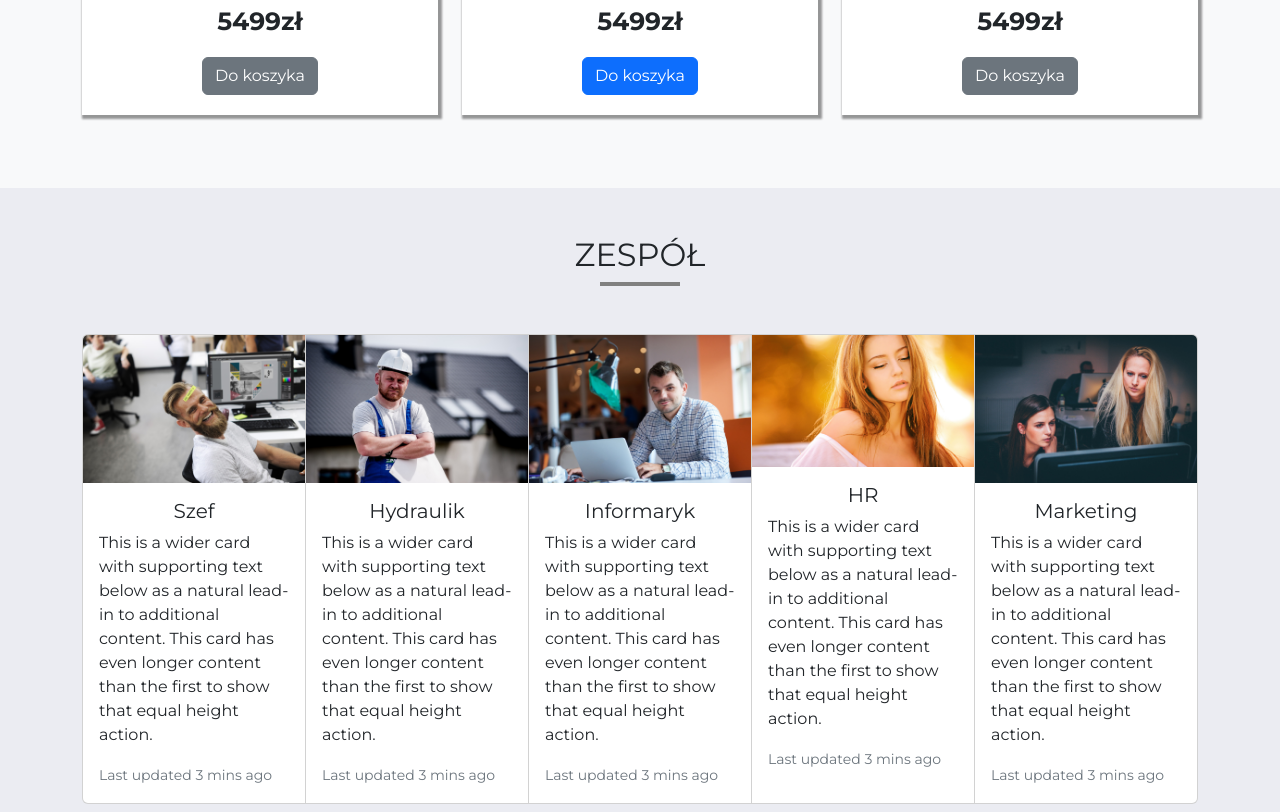
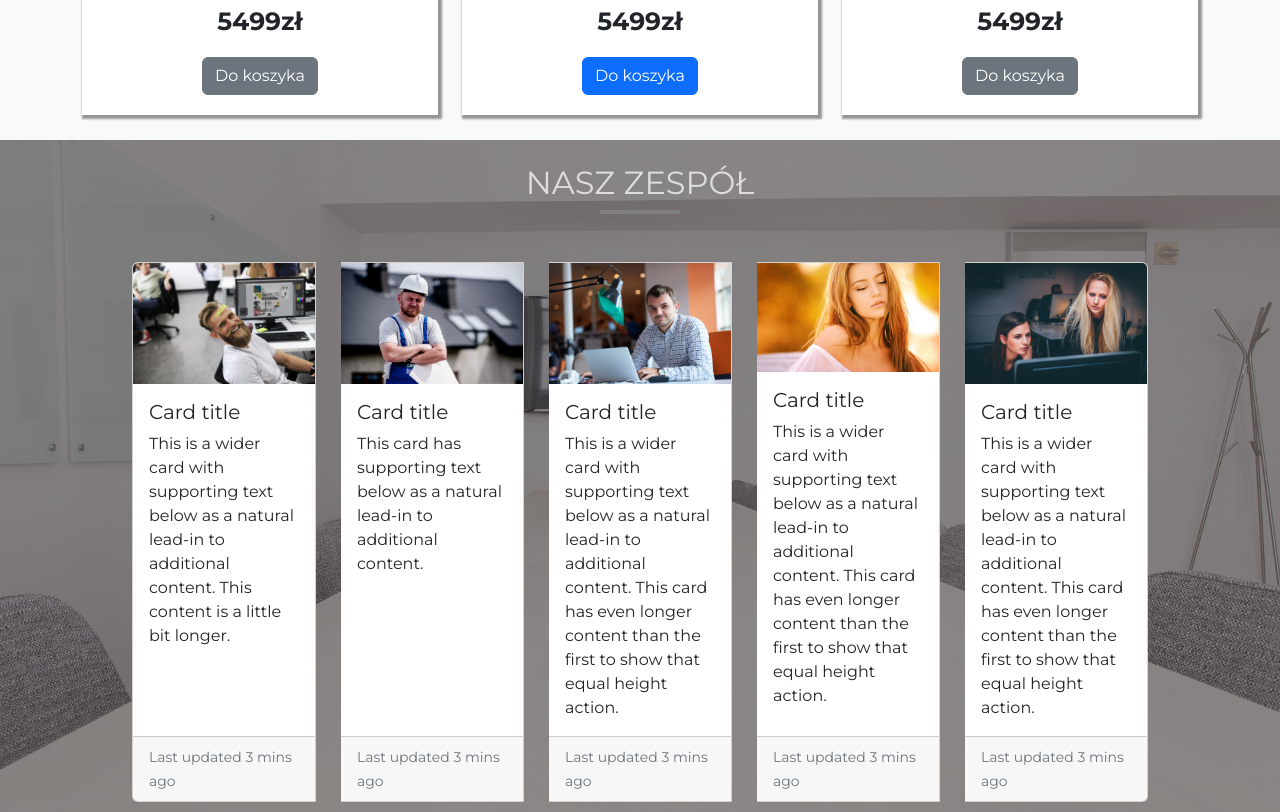
Before and after one commit to GR1807/Projekt-portfolio, a plain HTML site: page index.html in a window 1280 px wide. Shown: the part 2648-3460 px from the top of the page. Drawn offline with nearby package versions, Linux system fonts and the light colour scheme.

Commit message:
team section changes

```diff
--- a/index.html
+++ b/index.html
@@ -241,68 +241,79 @@
             </div>
             <!-- Koniec sekcji PRICE -->
 
-
             <!-- TEAM -->
-        </section>
-        <section id="team" class="team py-5">
-            <h2>zespół</h2>
+            <section id="team" class="team">
+                <h2 class="pt-4">Nasz zespół</h2>
                 <div class="underline"></div>
-            <div class="container my-5">
+                <div class="container py-5">
                     <div class="card-group">
                         <div class="card">
-                        <img class="card-img-top" src="images/team/adult-2449725_1920.jpg" alt="Card image cap">
+                            <img src="images/team/adult-2449725_1920.jpg" class="card-img-top" alt="...">
                             <div class="card-body">
-                            <h5 class="card-title d-flex justify-content-center">Szef</h5>
-                            <p class="card-text">This is a wider card with supporting text below as a natural lead-in to
-                                additional content. This card has even longer content than the first to show that equal
-                                height action.</p>
-                            <p class="card-text"><small class="text-muted">Last updated 3 mins ago</small></p>
+                                <h5 class="card-title">Card title</h5>
+                                <p class="card-text">This is a wider card with supporting text below as a natural
+                                    lead-in to additional content. This content is a little bit longer.</p>
+                            </div>
+                            <div class="card-footer">
+                                <small class="text-muted">Last updated 3 mins ago</small>
                             </div>
                         </div>
                         <div class="card">
-                        <img class="card-img-top" src="images/team/building-2762241_1920.jpg" alt="Card image cap">
+                            <img src="images/team/building-2762241_1920.jpg" class="card-img-top" alt="...">
                             <div class="card-body">
-                            <h5 class="card-title d-flex justify-content-center">Hydraulik</h5>
-                            <p class="card-text">This is a wider card with supporting text below as a natural lead-in to
-                                additional content. This card has even longer content than the first to show that equal
-                                height action.</p>
-                            <p class="card-text"><small class="text-muted">Last updated 3 mins ago</small></p>
+                                <h5 class="card-title">Card title</h5>
+                                <p class="card-text">This card has supporting text below as a natural lead-in to
+                                    additional content.</p>
+                            </div>
+                            <div class="card-footer">
+                                <small class="text-muted">Last updated 3 mins ago</small>
                             </div>
                         </div>
                         <div class="card">
-                        <img class="card-img-top" src="images/team/entrepreneur-2326419_1920.jpg" alt="Card image cap">
+                            <img src="images/team/entrepreneur-2326419_1920.jpg" class="card-img-top" alt="...">
                             <div class="card-body">
-                            <h5 class="card-title d-flex justify-content-center">Informaryk</h5>
-                            <p class="card-text">This is a wider card with supporting text below as a natural lead-in to
-                                additional content. This card has even longer content than the first to show that equal
-                                height action.</p>
-                            <p class="card-text"><small class="text-muted">Last updated 3 mins ago</small></p>
+                                <h5 class="card-title">Card title</h5>
+                                <p class="card-text">This is a wider card with supporting text below as a natural
+                                    lead-in to additional content. This card has even longer content than the first to
+                                    show that equal height action.</p>
+                            </div>
+                            <div class="card-footer">
+                                <small class="text-muted">Last updated 3 mins ago</small>
                             </div>
                         </div>
                         <div class="card">
-                        <img class="card-img-top" src="images/team/woman-1320810_1920.jpg" alt="Card image cap">
+                            <img src="images/team/woman-1320810_1920.jpg" class="card-img-top" alt="...">
                             <div class="card-body">
-                            <h5 class="card-title d-flex justify-content-center">HR</h5>
-                            <p class="card-text">This is a wider card with supporting text below as a natural lead-in to
-                                additional content. This card has even longer content than the first to show that equal
-                                height action.</p>
-                            <p class="card-text"><small class="text-muted">Last updated 3 mins ago</small></p>
+                                <h5 class="card-title">Card title</h5>
+                                <p class="card-text">This is a wider card with supporting text below as a natural
+                                    lead-in to additional content. This card has even longer content than the first to
+                                    show that equal height action.</p>
+                            </div>
+                            <div class="card-footer">
+                                <small class="text-muted">Last updated 3 mins ago</small>
                             </div>
                         </div>
                         <div class="card">
-                        <img class="card-img-top" src="images/team/women-1209678_1920.jpg" alt="Card image cap">
+                            <img src="images/team/women-1209678_1920.jpg" class="card-img-top" alt="...">
                             <div class="card-body">
-                            <h5 class="card-title d-flex justify-content-center">Marketing</h5>
-                            <p class="card-text">This is a wider card with supporting text below as a natural lead-in to
-                                additional content. This card has even longer content than the first to show that equal
-                                height action.</p>
-                            <p class="card-text"><small class="text-muted">Last updated 3 mins ago</small></p>
+                                <h5 class="card-title">Card title</h5>
+                                <p class="card-text">This is a wider card with supporting text below as a natural
+                                    lead-in to additional content. This card has even longer content than the first to
+                                    show that equal height action.</p>
+                            </div>
+                            <div class="card-footer">
+                                <small class="text-muted">Last updated 3 mins ago</small>
                             </div>
                         </div>
                     </div>
+
+
                 </div>
+
+
                 <div class="team-shadow"></div>
             </section>
+
             <!-- Koniec sekcji TEAM -->
 
             <!-- Formularz kontaktowy -->
--- a/scss/main.scss
+++ b/scss/main.scss
@@ -228,13 +228,26 @@ h2 {
 	// TEAM //
 	.team {
 		position: relative;
-		background-image: url("../images/office-about-us.jpg");
+		background-image: url("/images/office-about-us.jpg");
+		background-size: cover;
+		background-repeat: no-repeat;
+		background-position: center;
+		z-index: 1;
+
+		h2 {
+			color: $light-txt-color;
+		}
+		.team-shadow {
+			position: absolute;
+			top: 0;
+			width: 100%;
+			height: 100%;
+			background-color: rgba(85, 79, 79, 0.603);
+			z-index: -5;
+		}
 	}
+	// KONTAKT//
 
-	// KONTAKT//
-	.contact h2 {
-		color: brown;
-	}
 	.contact label {
 		margin-top: 20px;
 	}
```
Also changed, not shown: css/main.css, 1 other file. Lines whose indentation alone changed are shown as unchanged.
